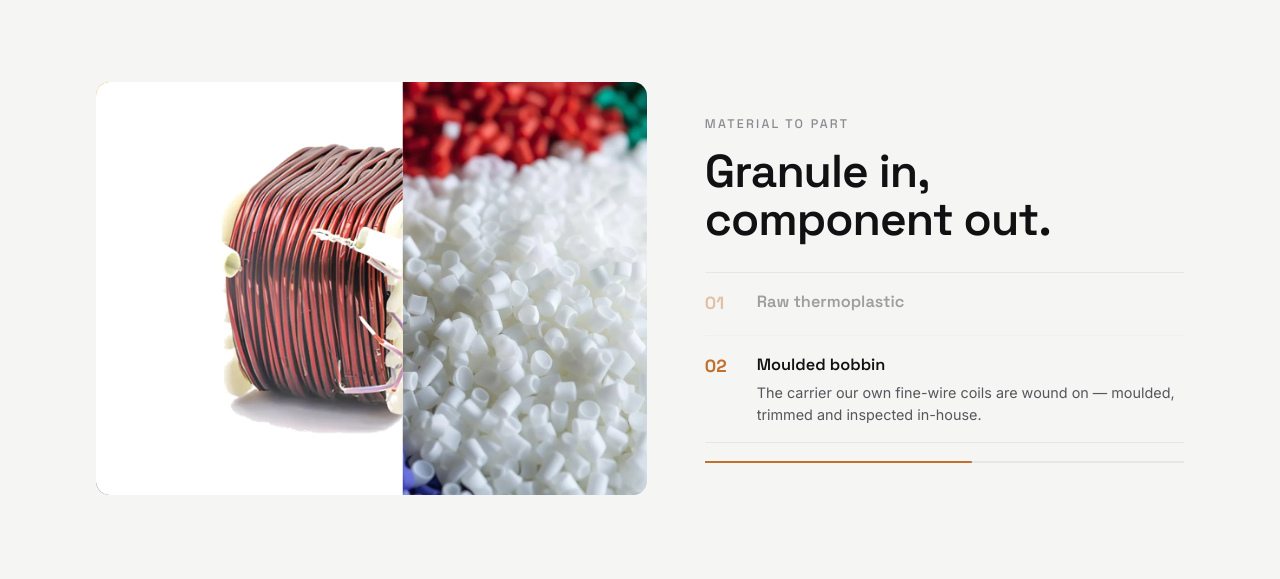
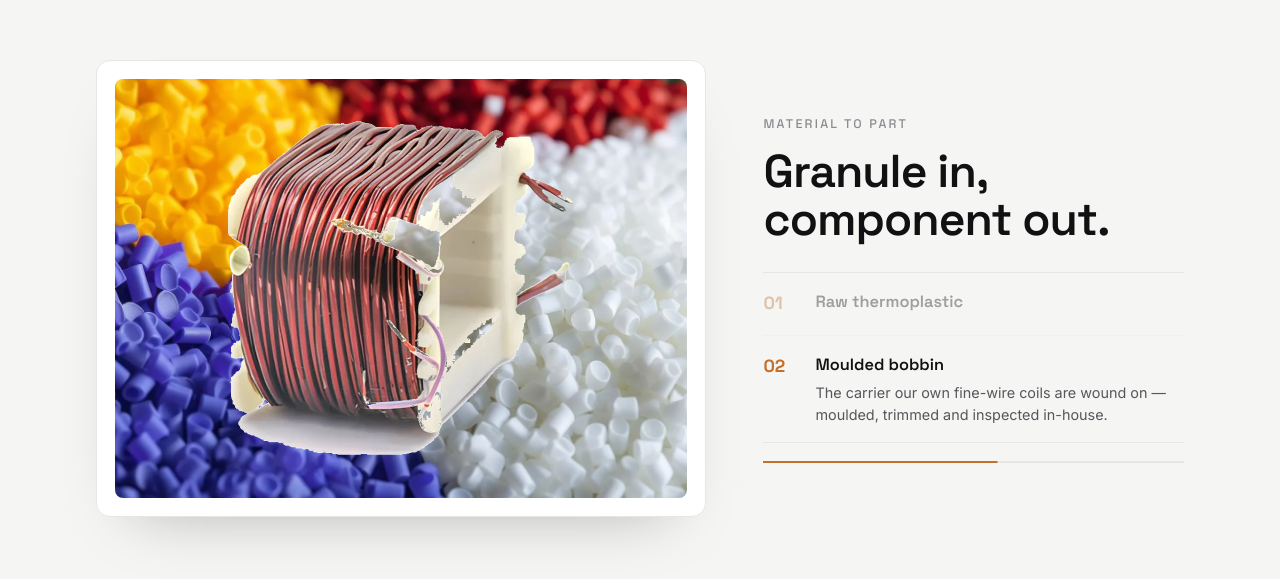
Before and after one commit to atharvakun/portfolio-website, a plain HTML site: page moulding.html in a window 1280 px wide. Shown: the part 4209-4788 px from the top of the page. Drawn offline with Linux system fonts and the light colour scheme.

Commit message:
Relay and granule photo stages: large photos in a card, slow push-in, crossfade between shots
Replaces the side wipe (which showed two different photos half over each other)
with one photo per step: each sits large in a rounded card, pushes in slowly as
you scroll, then the next fades in over it. The core-to-winding stage keeps its
top-down reveal since it uses a single photo. Frame insets keep the product
unclipped at full zoom.

Co-Authored-By: Claude Fable 5.1 <noreply@anthropic.com>

```diff
--- a/moulding.html
+++ b/moulding.html
@@ -15,7 +15,7 @@
       rel="stylesheet"
     />
     <link rel="icon" type="image/png" href="logo-mark.png" />
-    <link rel="stylesheet" href="styles.css?v=20261118b" />
+    <link rel="stylesheet" href="styles.css?v=20261118c" />
     <link rel="canonical" href="https://supplar.in/moulding.html" />
     <meta property="og:type" content="website" />
     <meta property="og:site_name" content="Supplar Engineering" />
@@ -172,13 +172,13 @@
 
       <!-- PRODUCT GALLERY -->
       <!-- SHOWROOM · material transition: granules → the moulded bobbin -->
-      <section class="sr-seq sr-seq--soft" style="--n:2" aria-label="From raw granules to a moulded bobbin">
+      <section class="sr-seq sr-seq--soft sr-seq--zoom" style="--n:2" aria-label="From raw granules to a moulded bobbin">
         <div class="sr-seq__sticky">
           <div class="container sr-seq__grid">
-            <div class="sr-seq__stage sr-seq__stage--wide">
-              <img class="sr-layer" data-step="0" src="images/thermoplastic-granules-1600.webp" alt="Engineering-grade thermoplastic granules" width="1600" height="1000" loading="lazy" decoding="async" />
-              <img class="sr-layer sr-layer--contain" data-step="1" src="images/fine-wire-coil-bobbin-cut.webp" alt="Moulded bobbin carrying a fine-wire coil" width="800" height="800" loading="lazy" decoding="async" />
-            </div>
+            <div class="sr-seq__stage"><div class="sr-seq__frame">
+              <img class="sr-layer sr-layer--fill" data-step="0" src="images/thermoplastic-granules-1600.webp" alt="Engineering-grade thermoplastic granules" width="1600" height="1000" loading="lazy" decoding="async" />
+              <img class="sr-layer" data-step="1" src="images/fine-wire-coil-bobbin-cut.webp" alt="Moulded bobbin carrying a fine-wire coil" width="800" height="800" loading="lazy" decoding="async" />
+            </div></div>
             <div class="sr-seq__copy">
               <p class="eyebrow">Material to part</p>
               <h2>Granule in, component out.</h2>
@@ -261,6 +261,6 @@
       </div>
     </footer>
 
-    <script src="script.js?v=20261118b"></script>
+    <script src="script.js?v=20261118c"></script>
   </body>
 </html>
--- a/script.js
+++ b/script.js
@@ -936,9 +936,23 @@ function setupShowroom() {
       });
       return;
     }
+    const zoom = seq.classList.contains("sr-seq--zoom");
     jobs.push(() => {
       const top = seq.getBoundingClientRect().top + window.scrollY;
       const p = clamp01((window.scrollY - top) / (seq.offsetHeight - vh()));
+      if (zoom) {
+        // one shot per step: it pushes in slowly while it holds, the next fades in over the last quarter
+        const seg = p * steps;
+        layers.forEach((l) => {
+          const s = stepOf(l);
+          const o = s === 0 ? 1 : clamp01((seg - (s - 0.18)) / 0.18);
+          const z = 1 + 0.14 * clamp01(seg - s);
+          l.style.setProperty("--o", o.toFixed(3)); l.style.setProperty("--z", z.toFixed(4));
+        });
+        setLabels(Math.min(steps - 1, Math.floor(seg + 0.09)));
+        if (bar) bar.style.setProperty("--p", p.toFixed(3));
+        return;
+      }
       const x = p * (steps - 1), idx = Math.min(steps - 2, Math.floor(x)), f = x - idx;
       layers.forEach((l) => {
         const s = stepOf(l); let v;
--- a/styles.css
+++ b/styles.css
@@ -1642,3 +1642,24 @@ body.lb-lock { overflow: hidden; }
   .sr-trace--reveal .sr-trace__p { transition: none; }
   .sr-callout__dot, .sr-callout__line, .sr-callout__label, .sr-label small, .sr-layer { transition: none; }
 }
+
+/* ── SHOWROOM · zoom stages: each photo large in a card, pushes in slowly, then hands over to the next ── */
+.sr-seq--zoom .sr-seq__grid { grid-template-columns: 1.45fr 1fr; }
+.sr-seq--zoom .sr-seq__grid--rev { grid-template-columns: 1fr 1.45fr; }
+.sr-seq--zoom .sr-seq__stage { aspect-ratio: 4 / 3; width: 100%; max-width: calc(76vh * 4 / 3); max-height: 76vh; margin-inline: auto;
+  padding: clamp(12px, 1.4vw, 18px); background: var(--bg); border: 1px solid var(--line); border-radius: var(--radius);
+  box-shadow: 0 30px 60px -40px rgba(17, 17, 19, 0.35); }
+.sr-seq--zoom .sr-seq__frame { position: absolute; inset: clamp(12px, 1.4vw, 18px); overflow: hidden; border-radius: calc(var(--radius) - 6px); background: var(--bg); }
+.sr-seq--zoom .sr-layer { clip-path: none !important; inset: 3%; width: 94%; height: 94%; object-fit: contain; will-change: transform, opacity;
+  opacity: var(--o, 0); transform: scale(var(--z, 1)); transform-origin: 50% 50%; }
+.sr-seq--zoom .sr-layer[data-step="0"] { --o: 1; }
+.sr-seq--zoom .sr-layer--fill { inset: 0; width: 100%; height: 100%; object-fit: cover; }
+@media (max-width: 760px) {
+  .sr-seq--zoom .sr-seq__stage { width: 100%; max-width: none; max-height: none; }
+  .sr-seq--zoom .sr-layer { opacity: 0; transform: none; transition: opacity .6s var(--ease); }
+  .sr-seq--zoom .sr-layer.is-on, .sr-seq--zoom .sr-layer[data-step="0"] { opacity: 1; }
+}
+@media (prefers-reduced-motion: reduce) {
+  .sr-seq--zoom .sr-layer { opacity: 0; transform: none; transition: opacity .6s var(--ease); }
+  .sr-seq--zoom .sr-layer.is-on, .sr-seq--zoom .sr-layer[data-step="0"] { opacity: 1; }
+}
```
Also changed, not shown: about.html (+2 -2 lines), contact.html (+2 -2 lines), harness.html (+2 -2 lines), index.html (+2 -2 lines), products.html (+2 -2 lines), winding.html (+5 -5 lines).
